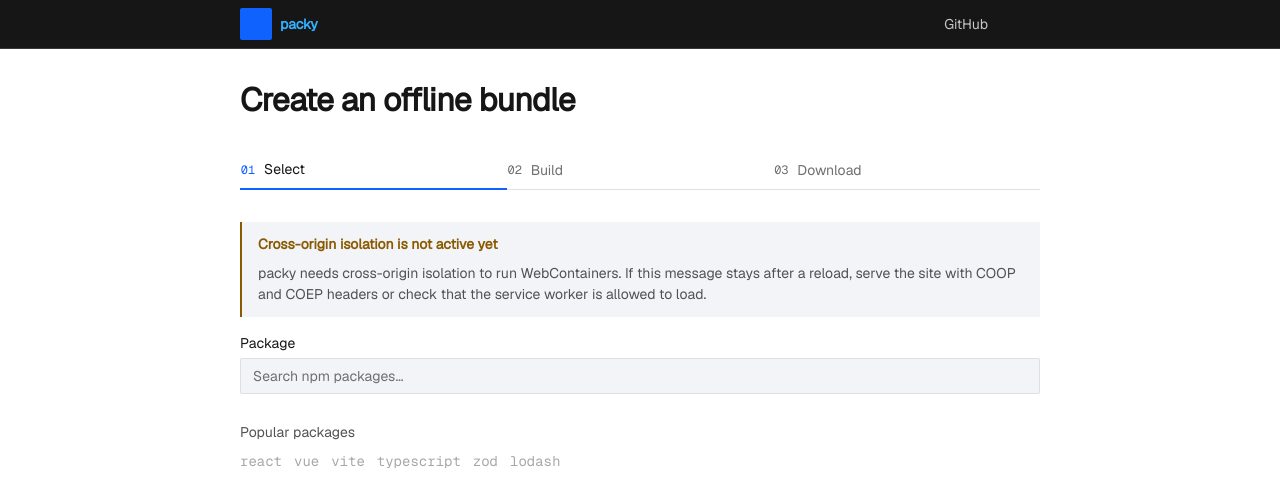
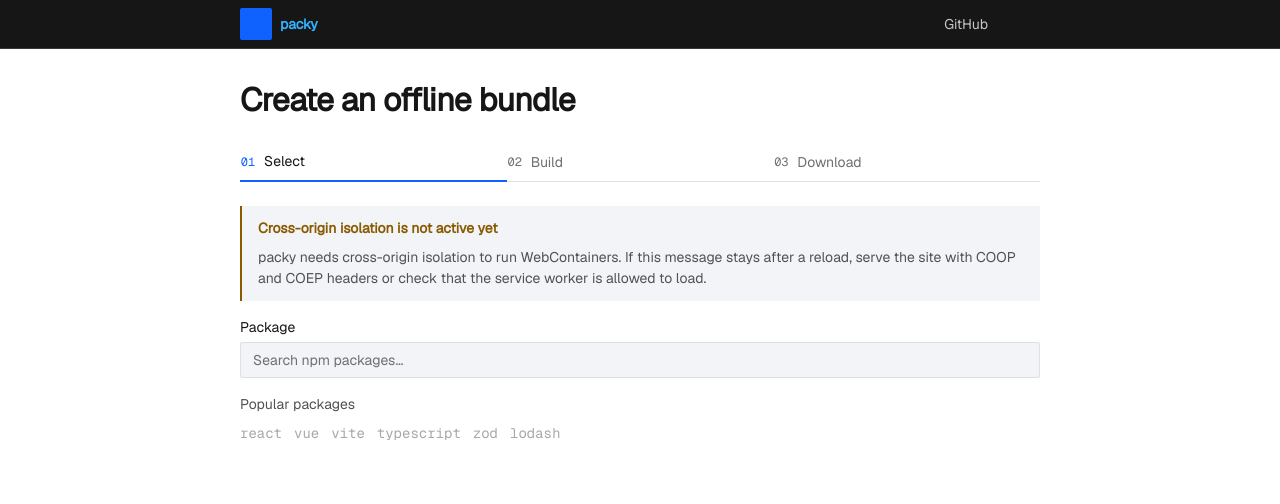
Before and after one commit to t128n/packy, a Svelte app: page / in a window 1280 px wide. Shown: the top 504 px of the page. Built offline with nearby package versions, Linux system fonts and the light colour scheme; some icons are missing.

Commit message:
fix: tighten the workspace spacing
Reduce the page gap and the selected-state group spacing to a 24/12 rhythm, and let the idle field-to-popular-packages gap sit at 16px.

```diff
--- a/src/app.css
+++ b/src/app.css
@@ -70,7 +70,7 @@ a {
 .page {
 	display: flex;
 	flex-direction: column;
-	gap: var(--space-6);
+	gap: var(--space-5);
 	width: 100%;
 	max-width: calc(
 		var(--layout-settings-max) + var(--layout-page-padding) +
--- a/src/components/package-picker.svelte
+++ b/src/components/package-picker.svelte
@@ -572,7 +572,7 @@
 			</Inline>
 		</Stack>
 	{:else if packument}
-		<Stack gap="2xl">
+		<Stack gap="xl">
 			<div class="package-header">
 				<Stack gap="xs">
 					<Text variant="subheading" as="h2">{packageName}</Text>
@@ -593,7 +593,7 @@
 				</Alert>
 			{/if}
 
-			<Stack gap="lg">
+			<Stack gap="md">
 				{#if customMode}
 					<div class="field">
 						<label class="field__label" for="version-spec">
@@ -682,7 +682,7 @@
 			{/if}
 		</Stack>
 	{:else}
-		<Stack gap="md">
+		<Stack gap="lg">
 			<Combobox
 				label="Package"
 				placeholder="Search npm packages…"
@@ -770,7 +770,6 @@
 		display: flex;
 		flex-direction: column;
 		gap: var(--space-2);
-		margin-top: var(--space-4);
 	}
 
 	.recommended__label {
@@ -820,7 +819,6 @@
 		align-items: center;
 		gap: var(--space-4);
 		flex-wrap: wrap;
-		margin-top: var(--space-2);
 	}
 
 </style>
```
Also changed, not shown: 9 other files (tests, documents, lock files or other folders).
